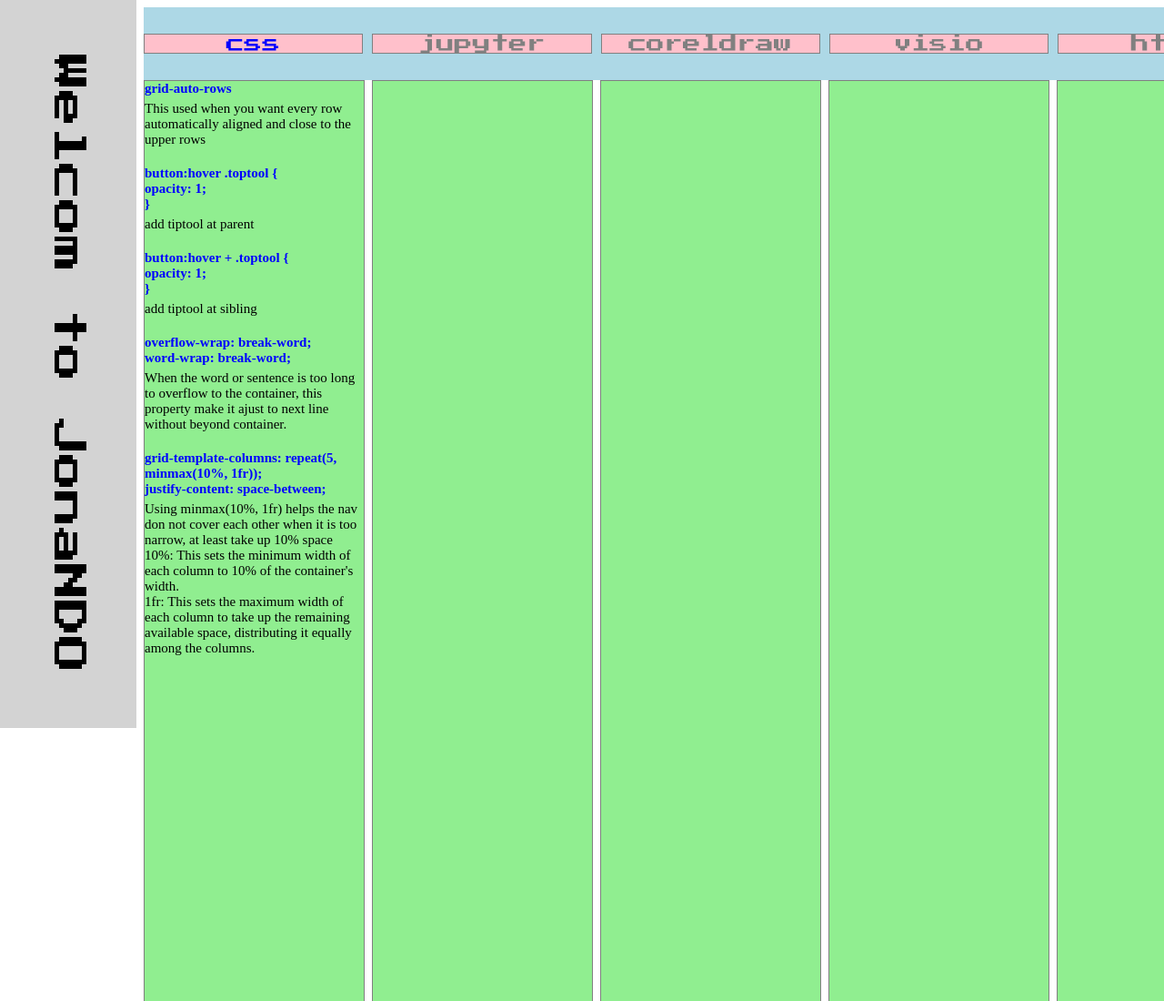
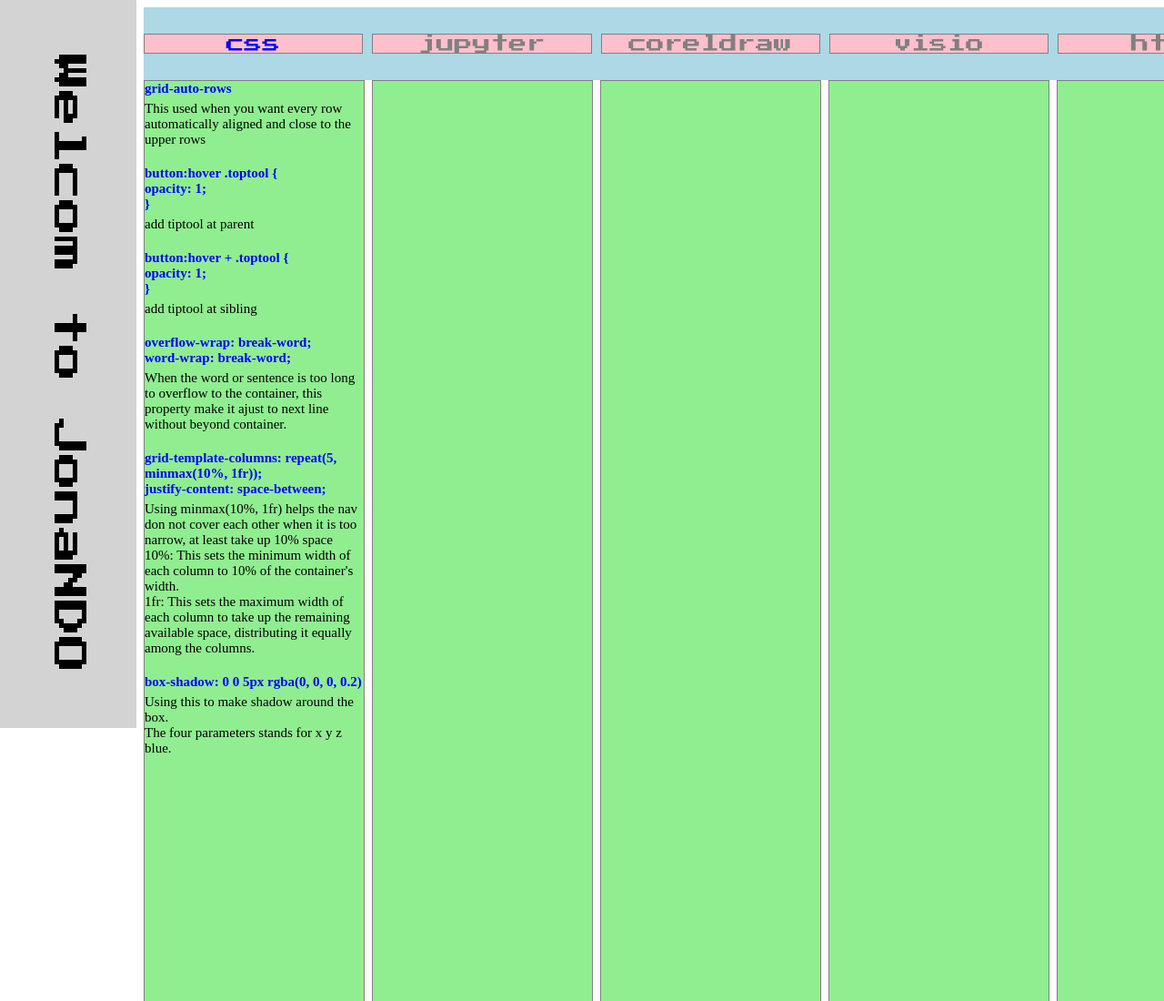
Before and after one commit to aajonaa/subject, a plain HTML site: page htmls/home-page-css.html in a window 1280 px wide. Shown: the top 1100 px of the page at 91% size. Drawn offline with Linux system fonts and the light colour scheme.

Commit message:
updated css items: box-shadow

```diff
--- a/htmls/home-page-css.html
+++ b/htmls/home-page-css.html
@@ -94,6 +94,16 @@
         </div>
 
         <!-- Item -->
+        <div class="item">
+          box-shadow: 0 0 5px rgba(0, 0, 0, 0.2)
+        </div>
+        <!-- Item explain -->
+        <div class="description">
+          Using this to make shadow around the box.<br>
+          The four parameters stands for x y z blue.
+        </div>
+
+        <!-- Item -->
         <div class="item"></div>
         <!-- Item explain -->
         <div class="description"></div>
```
